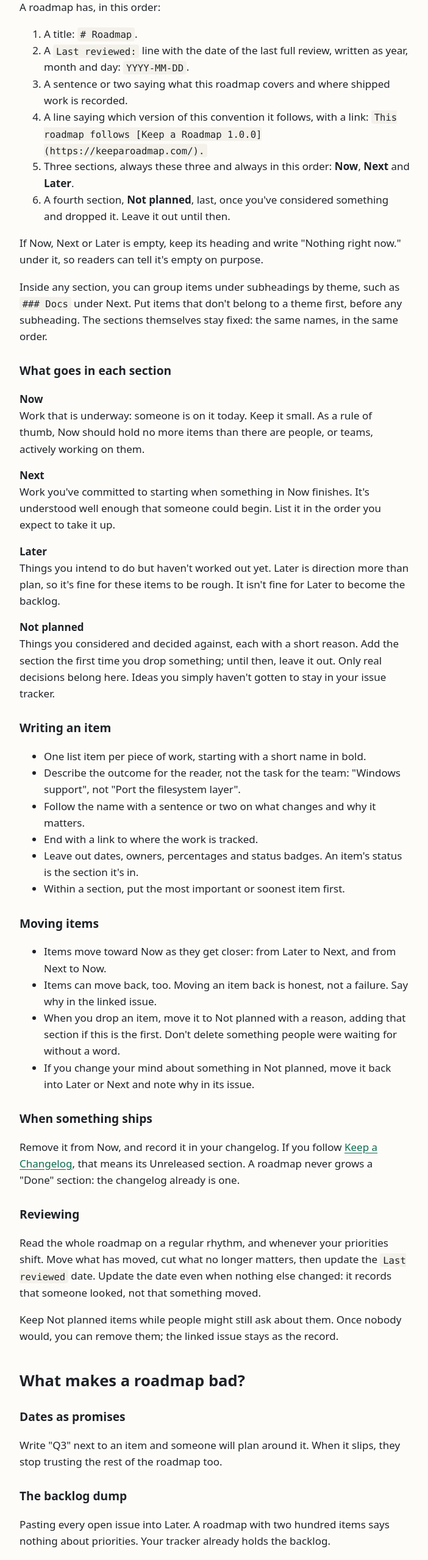
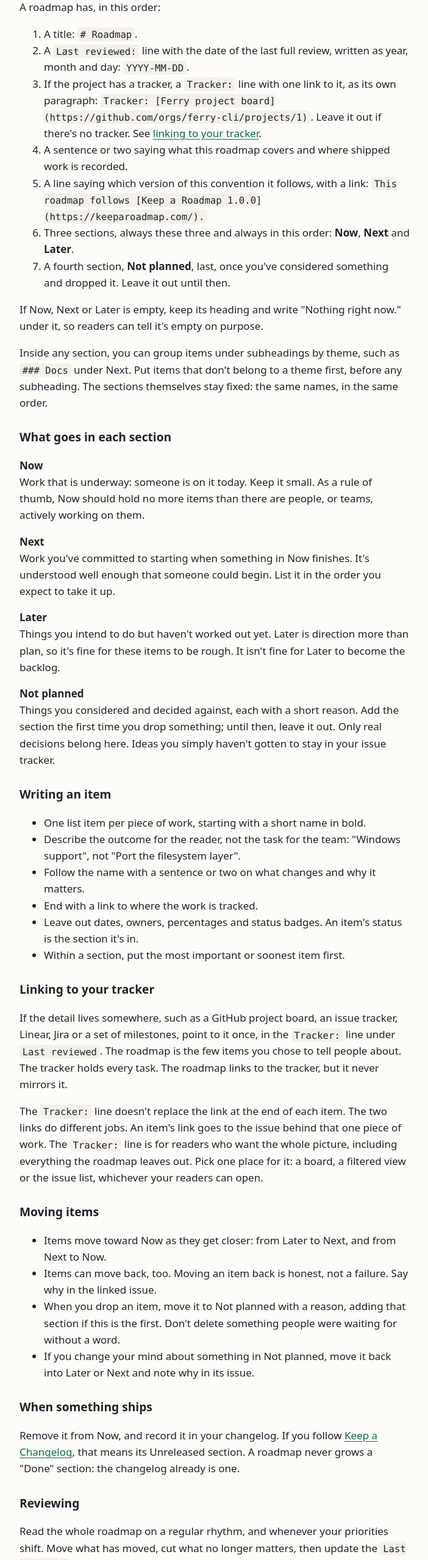
Before and after one commit to brightshore/keeparoadmap, a website: page src/index.html in a window 1280 px wide. Shown: the part 1960-4519 px from the top of the page at 61% size, without its empty margins (288-990 px from the left). Drawn offline with Linux system fonts and the light colour scheme.

Commit message:
Add an optional Tracker line linking to the project's tracker
The roadmap's header gains an optional 'Tracker: [name](url)' line, its own
paragraph straight after Last reviewed. The roadmap links to the tracker and
never mirrors it; per-item links stay. Ties into the backlog dump, the two
tracker FAQ answers, and a new Q&A on why the roadmap isn't generated.
Ferry's example shows the line, and the checker and tests cover it.

Co-Authored-By: Claude Opus 5.5 <noreply@anthropic.com>

```diff
--- a/src/index.html
+++ b/src/index.html
@@ -135,6 +135,13 @@
           review, written as year, month and day: <code>YYYY-MM-DD</code>.
         </li>
         <li>
+          If the project has a tracker, a <code>Tracker:</code> line with one
+          link to it, as its own paragraph:
+          <code>Tracker: [Ferry project board](https://github.com/orgs/ferry-cli/projects/1)</code>.
+          Leave it out if there's no tracker. See
+          <a href="#tracker">linking to your tracker</a>.
+        </li>
+        <li>
           A sentence or two saying what this roadmap covers and where shipped
           work is recorded.
         </li>
@@ -209,6 +216,24 @@
         <li>Within a section, put the most important or soonest item first.</li>
       </ul>
 
+      <h3 id="tracker">Linking to your tracker</h3>
+      <p>
+        If the detail lives somewhere, such as a GitHub project board, an issue
+        tracker, Linear, Jira or a set of milestones, point to it once, in the
+        <code>Tracker:</code> line under <code>Last reviewed</code>. The
+        roadmap is the few items you chose to tell people about. The tracker
+        holds every task. The roadmap links to the tracker, but it never
+        mirrors it.
+      </p>
+      <p>
+        The <code>Tracker:</code> line doesn't replace the link at the end of
+        each item. The two links do different jobs. An item's link goes to the
+        issue behind that one piece of work. The <code>Tracker:</code> line is
+        for readers who want the whole picture, including everything the
+        roadmap leaves out. Pick one place for it: a board, a filtered view or
+        the issue list, whichever your readers can open.
+      </p>
+
       <h3 id="moving">Moving items</h3>
       <ul>
         <li>
@@ -263,8 +288,10 @@
 
       <h3 id="bad-backlog">The backlog dump</h3>
       <p>
-        Pasting every open issue into Later. A roadmap with two hundred items
-        says nothing about priorities. Your tracker already holds the backlog.
+        Pasting every open issue into Later, or syncing them in from the
+        tracker. A roadmap with two hundred items says nothing about
+        priorities. Your tracker already holds the backlog, so link to it in
+        the <code>Tracker:</code> line instead of copying it.
       </p>
 
       <h3 id="bad-finished">Finished items that never leave</h3>
@@ -321,7 +348,9 @@
         people doing the work. The roadmap is the short, curated view for
         everyone else. It's readable without an account or a login, it's
         versioned with the code, and it doesn't change unless someone decides
-        it should. Keep the work in the tracker, and link to it from each item.
+        it should. Keep the work in the tracker. Link to the tracker once in the
+        <a href="#tracker"><code>Tracker:</code> line</a>, and link each item
+        to its own issue.
       </p>
 
       <h3 id="faq-projects">What about GitHub Projects, or milestones?</h3>
@@ -333,8 +362,17 @@
         <a href="https://docs.github.com/en/issues/using-labels-and-milestones-to-track-work/about-milestones">Milestones</a>
         group issues and pull requests so you can see their progress. A
         <code>ROADMAP.md</code> is the plain statement you make to readers on
-        top of all that. You can draft it from a project board, but have a
-        person edit the result.
+        top of all that. Put the board's link in the
+        <a href="#tracker"><code>Tracker:</code> line</a>. You can draft the
+        roadmap from the board, but have a person edit the result.
+      </p>
+
+      <h3 id="faq-generate">Why not generate the roadmap from the tracker?</h3>
+      <p>
+        Because choosing is the point. A generated roadmap shows whatever the
+        tracker holds today, stale issues and all. It changes without anyone
+        deciding it should, and soon it's the backlog dump again. Write the
+        few items by hand, and link to the tracker for the rest.
       </p>
 
       <h3 id="faq-review">How often should I review it?</h3>
```
Also changed, not shown: examples/ROADMAP.md (+2 -0 lines), test/site.test.mjs (+39 -0 lines).
